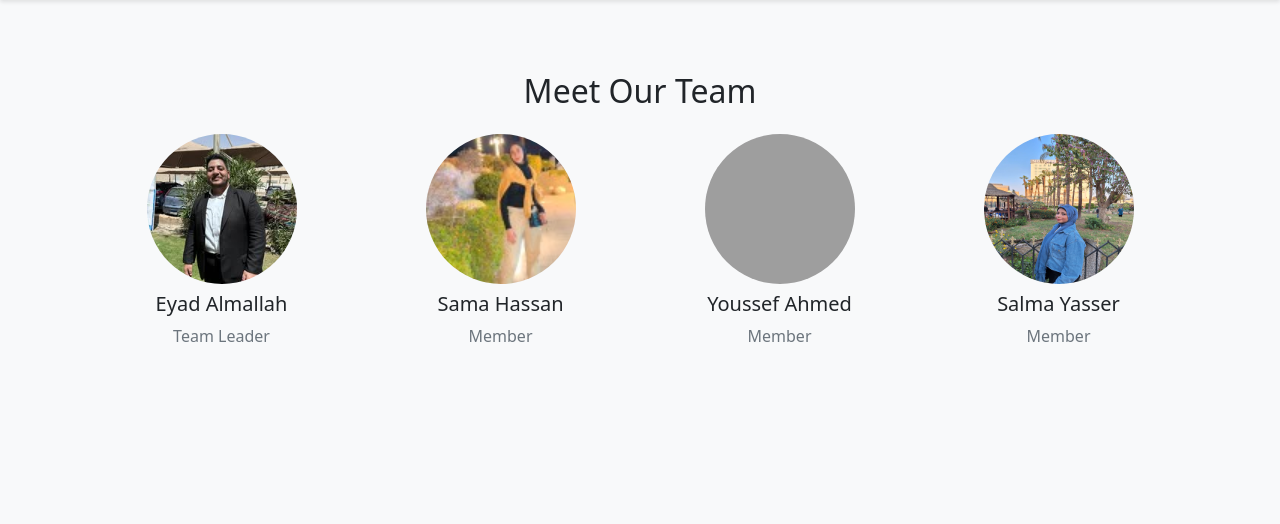
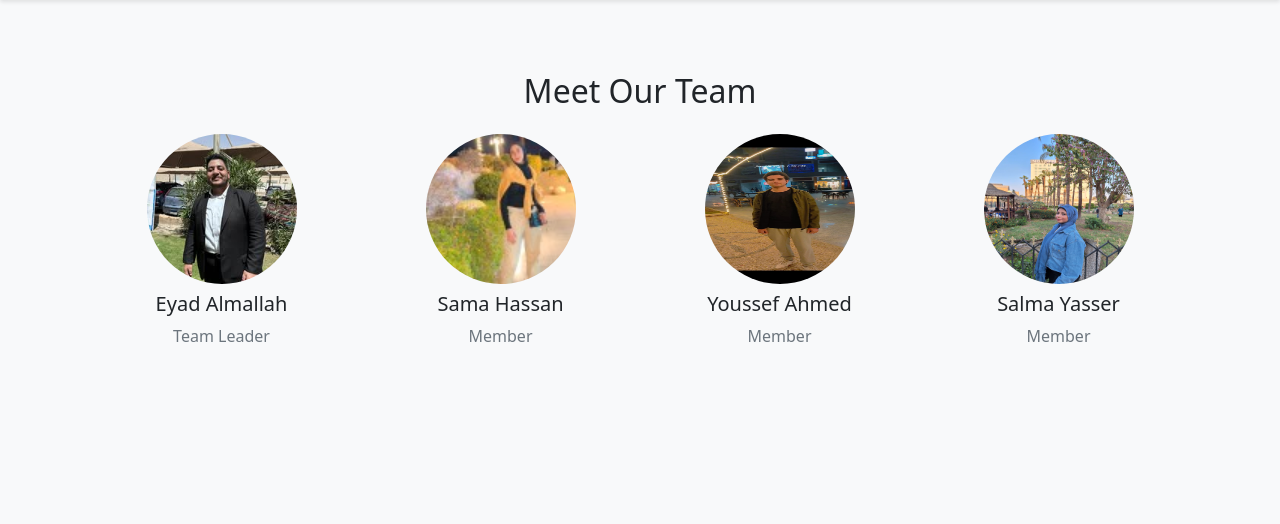
Before and after one commit to vSkipv/DEPI-2-Dash, a Flask app: page /aboutus in a window 1280 px wide. Shown: the part 56-580 px from the top of the page. Run offline with Flask 2, Linux system fonts and the light colour scheme; grey boxes are pictures that could not be loaded.

Commit message:
Update aboutus.html

```diff
--- a/templates/aboutus.html
+++ b/templates/aboutus.html
@@ -18,7 +18,7 @@
         </div>
         <!-- Member 3 -->
         <div class="col-md-3 col-sm-6 mb-4 text-center">
-            <img src="{{ url_for('static', filename='images/member3.jpg') }}" class="rounded-circle mb-2" width="150" height="150" alt="Member 3">
+            <img src="{{ url_for('static', filename='images/youssef.jpg') }}" class="rounded-circle mb-2" width="150" height="150" alt="Member 3">
             <h5>Youssef Ahmed</h5>
             <p class="text-muted">Member</p>
         </div>
```
